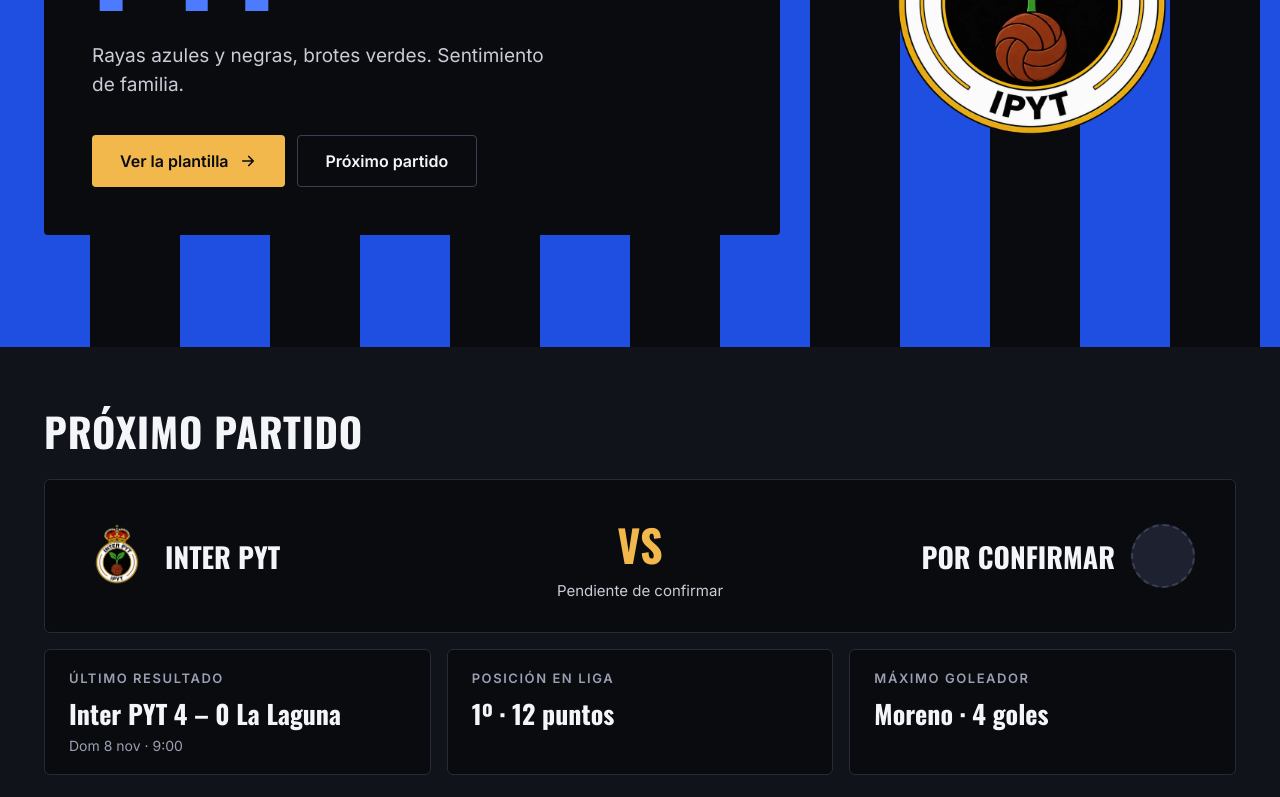
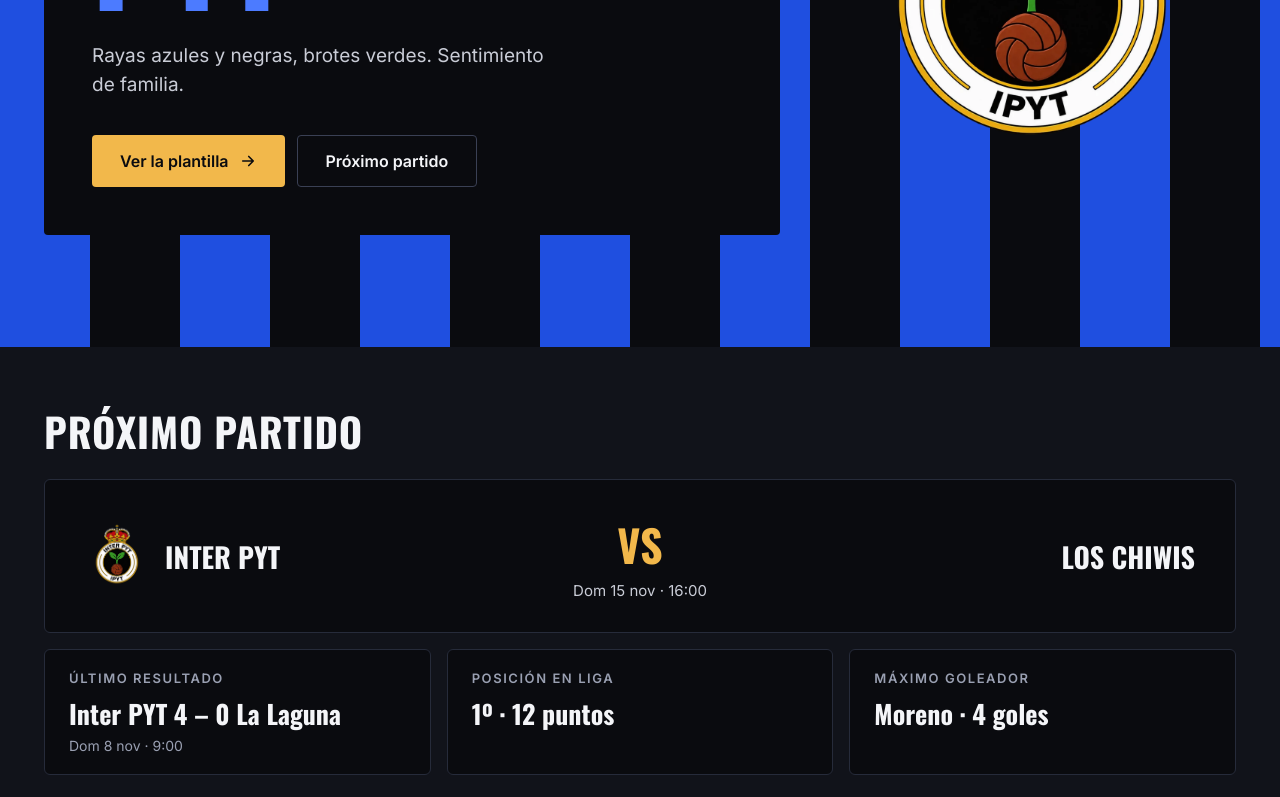
Before and after one commit to Alberto-Criado/inter-pyt, an Angular app: page / in a window 1280 px wide. Shown: the part 485-1282 px from the top of the page. Built offline with nearby package versions, Linux system fonts and the light colour scheme.

Commit message:
cambio de proximo partido

```diff
--- a/src/app/data/club.data.ts
+++ b/src/app/data/club.data.ts
@@ -37,10 +37,10 @@ export const CLUB = {
 
 /** Con `confirmado: false` la web muestra "Pendiente de confirmar" en vez de los datos. */
 export const PROXIMO_PARTIDO = {
-  confirmado: false,
-  rival: '',
-  fecha: '',
-  hora: '',
+  confirmado: true,
+  rival: 'Los Chiwis',
+  fecha: 'Dom 15 nov',
+  hora: '16:00',
   campo: '',
   local: true,
 };
--- a/src/app/pages/home/home.component.html
+++ b/src/app/pages/home/home.component.html
@@ -38,15 +38,15 @@
         <div class="vs-letras">VS</div>
         @if (partido.confirmado) {
           <div class="vs-fecha">{{ partido.fecha }} · {{ partido.hora }}</div>
-          <div class="vs-campo">{{ partido.campo }}</div>
+          @if (partido.campo) {
+            <div class="vs-campo">{{ partido.campo }}</div>
+          }
         } @else {
           <div class="vs-fecha">Pendiente de confirmar</div>
         }
       </div>
       <div class="equipo rival">
-        <span>{{ partido.confirmado ? partido.rival.toUpperCase() : 'POR CONFIRMAR' }}</span>
-        <div class="escudo-vacio" aria-hidden="true"></div>
-      </div>
+        <span>{{ partido.confirmado ? partido.rival.toUpperCase() : 'POR CONFIRMAR' }}</span>      </div>
     </div>
 
     <div class="stats">
```
